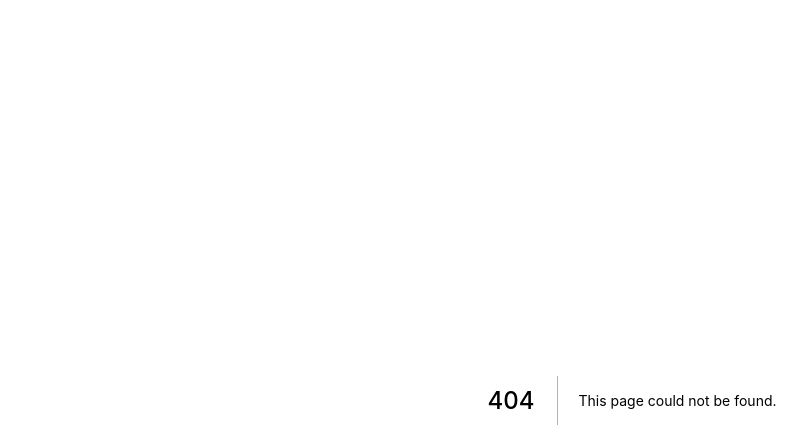
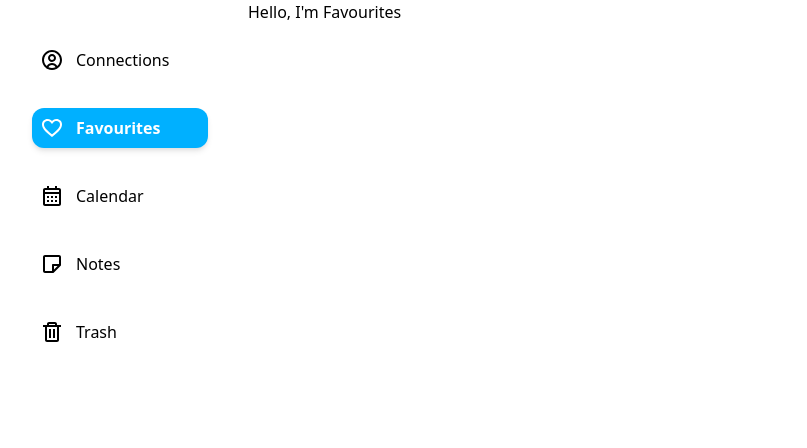
Before and after one commit to dpkreativ/crm-software, a Next.js app: page /dashboard/favourites in a window 1280 px wide. Before the commit this address had no page. Shown: the top 448 px of the page, without its empty margins (8-815 px from the left). Built offline with nearby package versions, Linux system fonts and the light colour scheme.

Commit message:
move favourites page component to its own folder

```diff
--- /dev/null
+++ b/pages/dashboard/favourites/index.js
@@ -0,0 +1,12 @@
+import Sidebar from "@/organisms/Sidebar";
+
+const Home = () => {
+  return (
+    <div className="flex">
+      <Sidebar active={2} />
+      <div>Hello, I'm Favourites</div>
+    </div>
+  );
+};
+
+export default Home;
```
